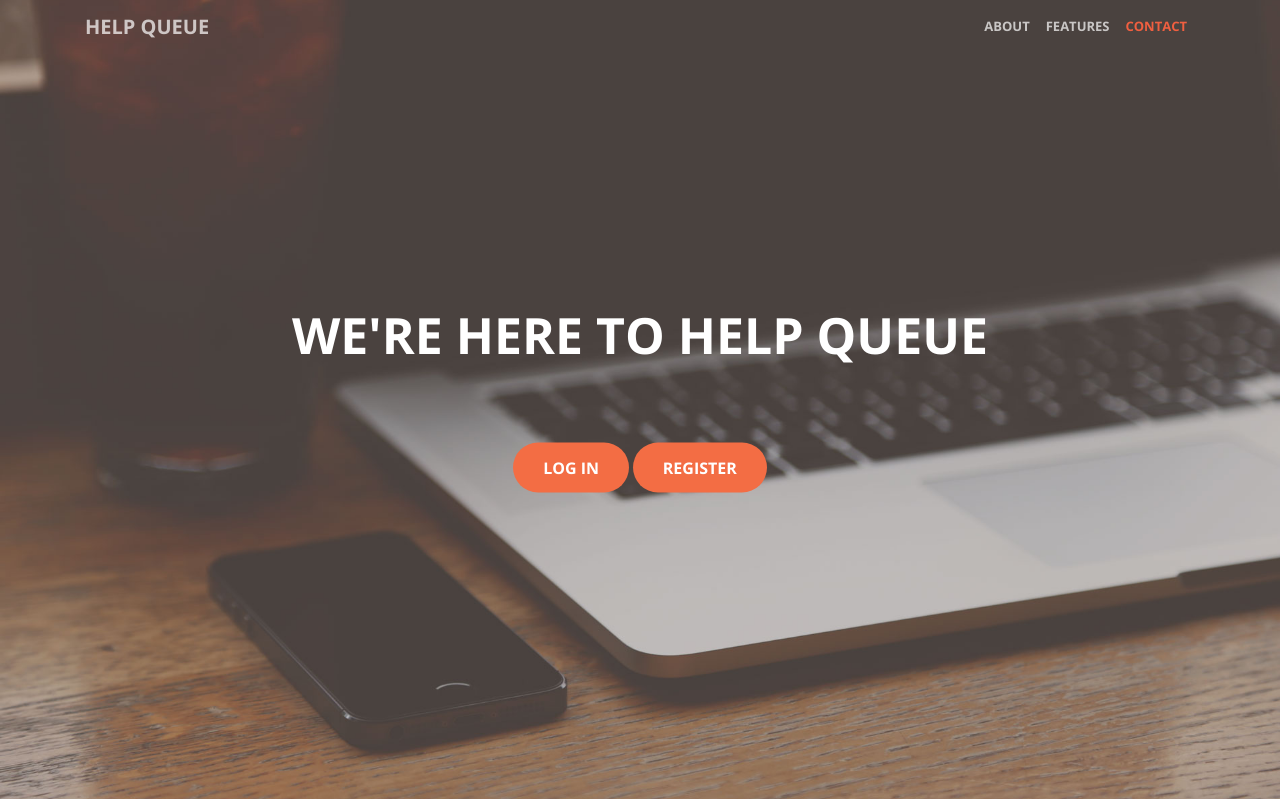
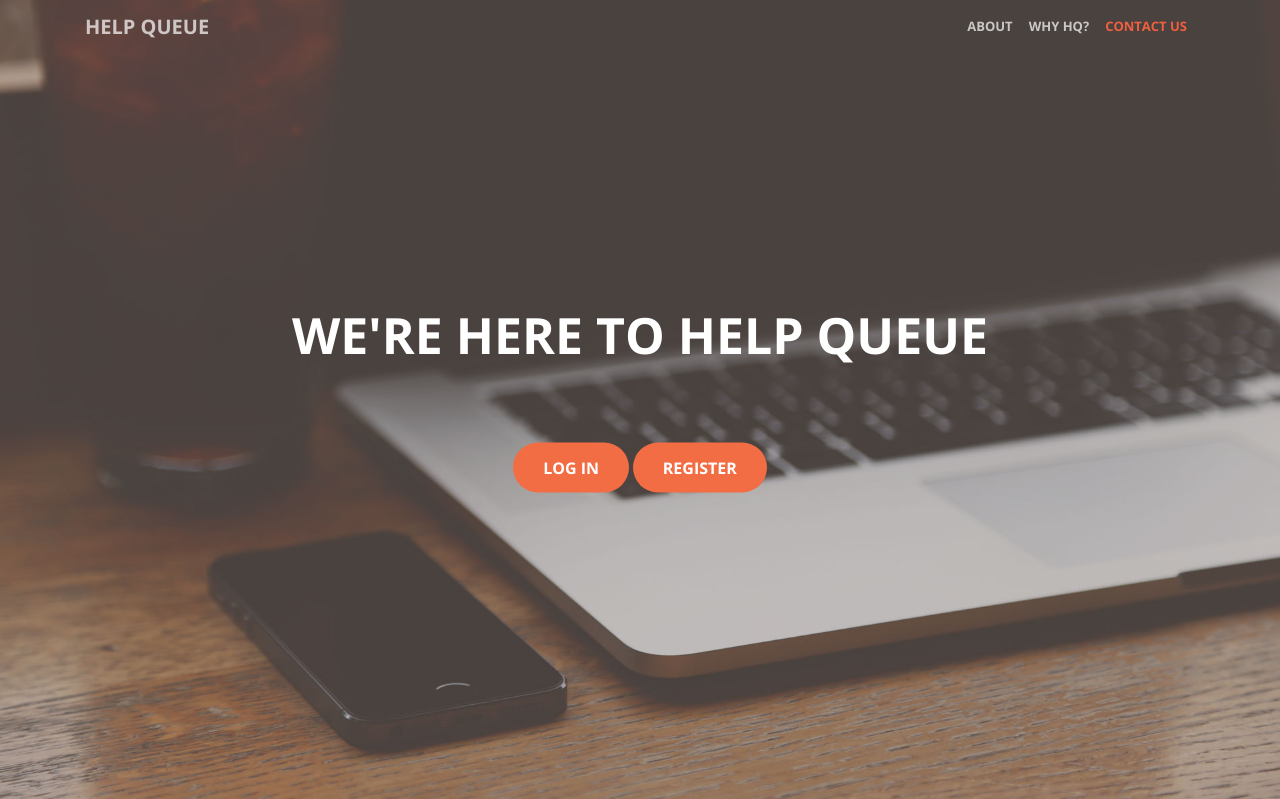
Before and after one commit to kristaboone/helpqueue, a Django app: page / in a window 1280 px wide. Shown: the top 799 px of the page. Run offline with Django 3.2, Linux system fonts and the light colour scheme; some libraries are stand-ins or nearby versions.

Commit message:
Update homepage header names

```diff
--- a/hq/homepage/templates/homepage.html
+++ b/hq/homepage/templates/homepage.html
@@ -83,10 +83,10 @@
                         <a class="nav-link" href="#about">About</a>
                     </li>
                     <li class="nav-item">
-                        <a class="nav-link" href="#features">Features</a>
+                        <a class="nav-link" href="#features">Why HQ?</a>
                     </li>
                     <li class="nav-item">
-                        <a class="nav-link" href="#contact">Contact</a>
+                        <a class="nav-link" href="#contact">Contact Us</a>
                     </li>
                 </ul>
             </div>
```
